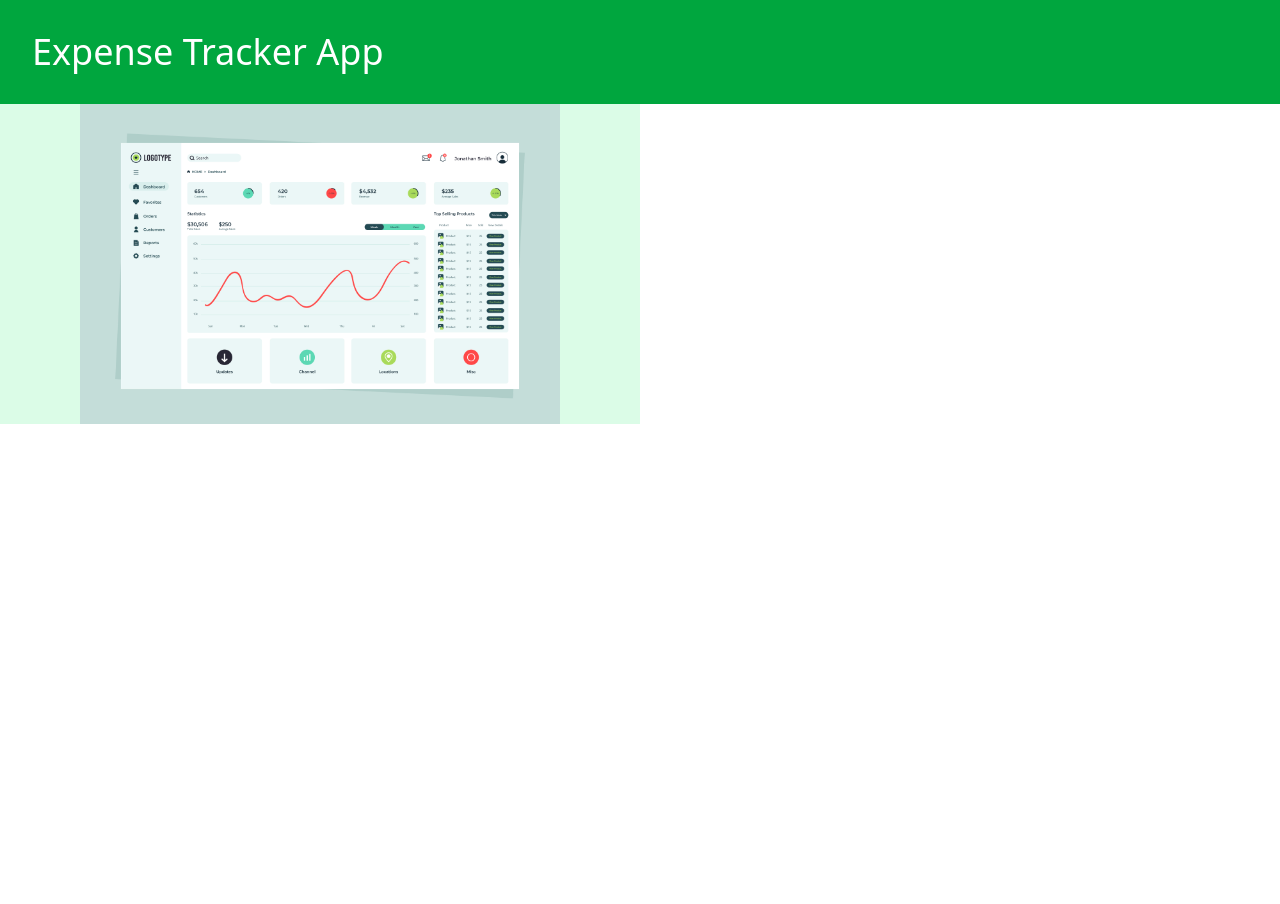
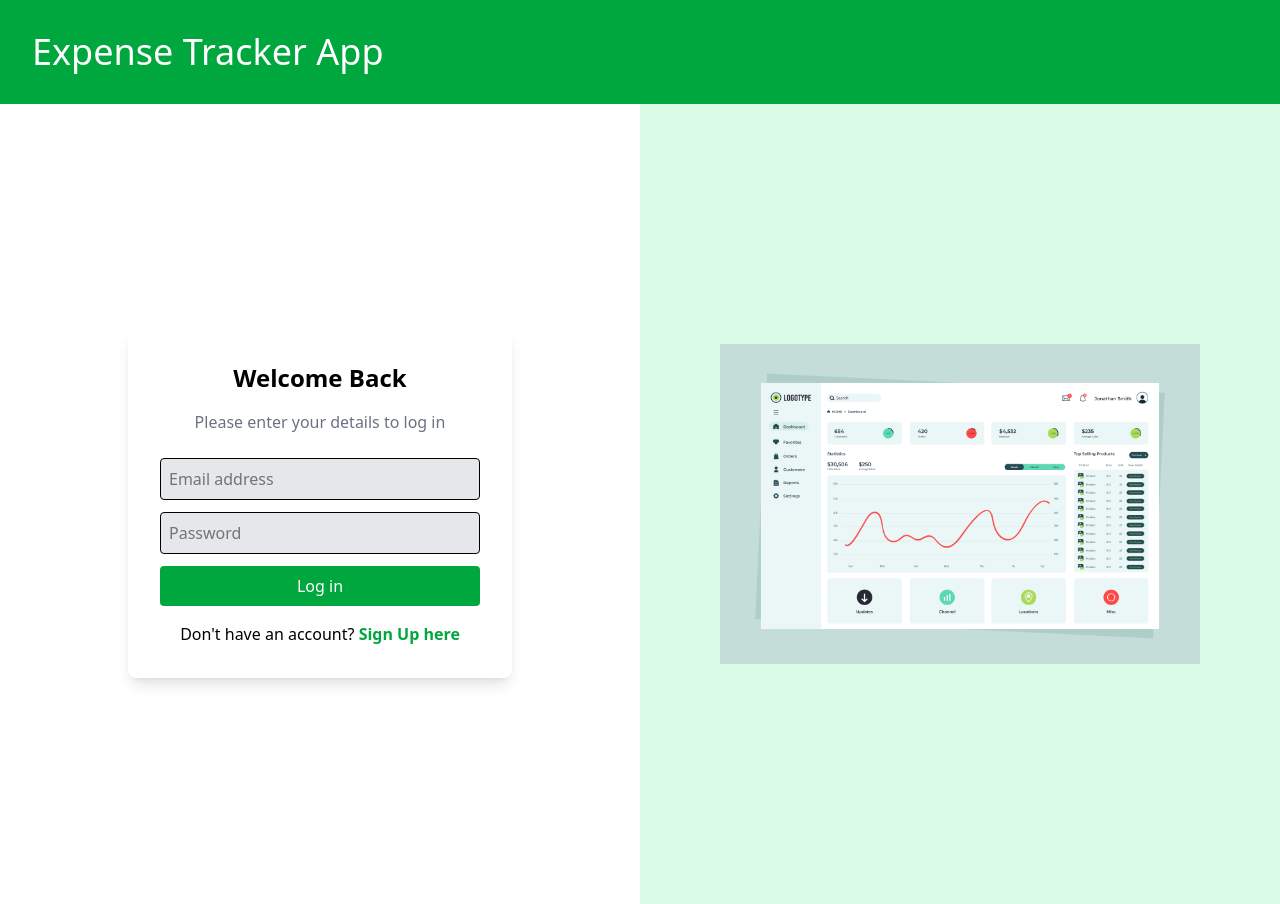
Before and after one commit to jlcarrascof/vue3-expense-tracker, a Vue app: page / in a window 1280 px wide. Before the commit the page ends 800 px from the top, so only its background shows below. Built offline with nearby package versions, Linux system fonts and the light colour scheme; no server answers.

Commit message:
enhance Login view layout with improved form design and user prompts

```diff
--- a/src/views/Login.vue
+++ b/src/views/Login.vue
@@ -1,7 +1,31 @@
 <template>
+    <div class="h-screen flex">
+        <!-- Sección Izquierda: Formulario de Login -->
+        <div class="w-1/2 flex items-center justify-center bg-white">
+            <div class="p-8 rounded-lg shadow-lg w-96">
+                <h2 class="text-2xl font-bold mb-4 text-center text-black">Welcome Back</h2>
+                <p class="text-gray-500 text-center mb-6">Please enter your details to log in</p>
+                <form>
+                    <input type="email" placeholder="Email address"
+                        class="w-full p-2 rounded mb-3 bg-gray-200 border" />
+                    <input type="password" placeholder="Password"
+                        class="w-full p-2 rounded mb-3 bg-gray-200 border" />
+                    <button class="w-full bg-green-600 text-white py-2 rounded hover:bg-green-700 transition">
+                        Log in
+                    </button>
+                    <p class="text-center mt-4">
+                        Don't have an account?
+                        <router-link to="/signup" class="text-green-600 font-semibold hover:underline">
+                            Sign Up here
+                        </router-link>
+                    </p>
+                </form>
+            </div>
+        </div>
 
-      <!-- Sección Derecha: Espacio para Imagen o Gráficos -->
-      <div class="w-1/2 flex items-center justify-center bg-green-100">
-          <img src="../assets/vue-dashboard.jpg" alt="Vue Dashboard" class="w-3/4">
-      </div>
+        <!-- Sección Derecha: Espacio para Imagen o Gráficos -->
+        <div class="w-1/2 flex items-center justify-center bg-green-100">
+            <img src="../assets/vue-dashboard.jpg" alt="Vue Dashboard" class="w-3/4">
+        </div>
+    </div>
 </template>
```
